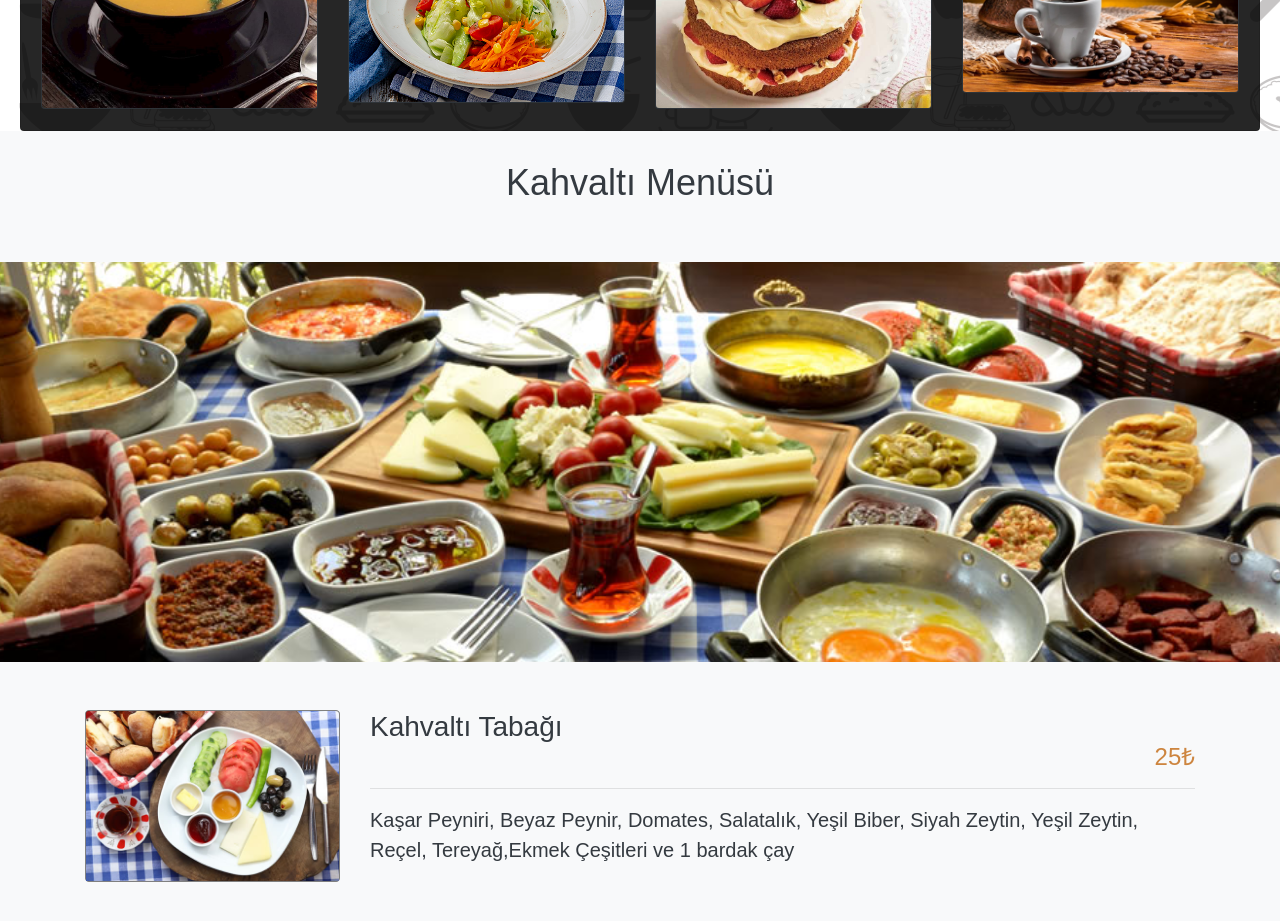
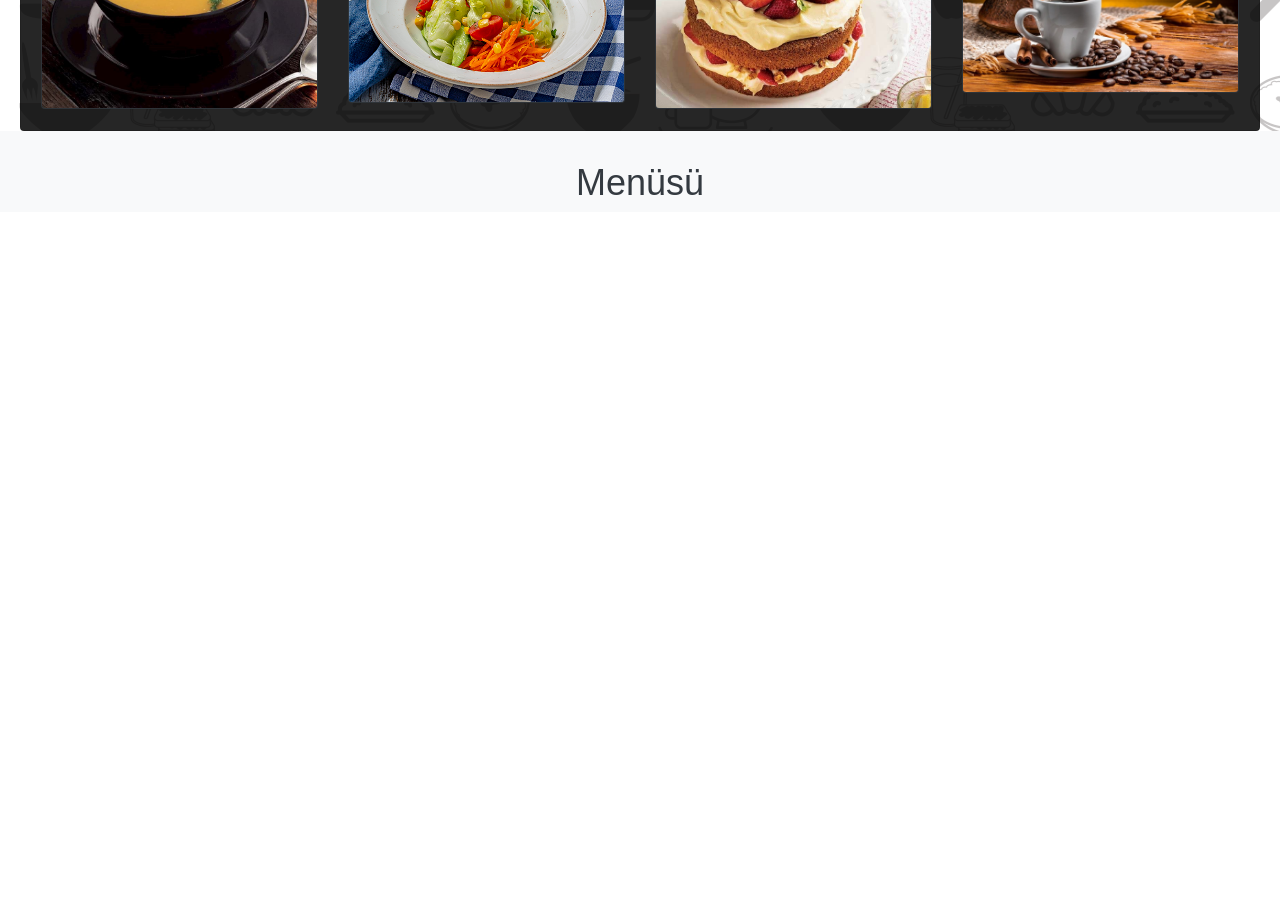
Before and after one commit to QRCodeProjectGroup/QRCodePoject, a React (Create React App) app: page / in a window 1280 px wide. Shown: the part 2220-3141 px from the top of the page. After the commit the page ends 2432 px from the top, so only its background shows below. Built offline with nearby package versions, Linux system fonts and the light colour scheme; a web font is replaced by a local one.

Commit message:
arrangements were made.

```diff
--- a/src/components/Home/Home.jsx
+++ b/src/components/Home/Home.jsx
@@ -7,30 +7,21 @@ import Footer from '../Footer/Footer'
 import './Home.css'
 
 
-function Home(props){
-
-    return(
+function Home(props) {
+    const params = props.location.hash.slice(1)
+    return (
 
         <>
-         <Welcome/>
-         <Restaurant/>
+            <Welcome />
+            <Restaurant />
+            <Menu />
 
-         <Menu/>
+            <div class="container-fluid bg-light text-dark">
 
-        <div class="container-fluid bg-light text-dark">
-
-  <section id="KAHVALTI">
- <MenuDetailCard/>
-  </section>
-
-  <section id="BURGER">
-  <MenuDetailCard/>
-  </section>
-  <section id="MAKARNA">
-  <MenuDetailCard/>
-  </section>
-</div>
-
+                <section id={params.toLowerCase()}>
+                    <MenuDetailCard title={params.toLowerCase()}/>
+                </section>
+            </div>
         </>
     )
 }
--- a/src/components/Menu/MenuCard.jsx
+++ b/src/components/Menu/MenuCard.jsx
@@ -4,17 +4,17 @@ import photos from '../../data/photos'
 
 
 function MenuCard(props) {
-
+  const {id,title} = props
   return (
     <>
       <div className="row">
         <div className="col">
           <div class="card bg-dark text-white" id="cardBody" data-aos="flip-left" data-aos-duration="800">
 
-            <img src={photos[`${props.id}`]} id="image" class="card-img" alt="..." />
+            <img src={photos[`${id}`]} id="image" class="card-img" alt="..." />
             <div class="card-img-overlay" id="cardImg">
               <div id="baslik">
-                <a class="card-title" href={`#${props.title}`} id="cardTitle">{props.title}</a>
+                <a class="card-title" href={`#${title.toLowerCase()}`} id="cardTitle">{props.title}</a>
               </div>
             </div>
           </div>
--- /dev/null
+++ b/src/components/Menu/MenuDetail.jsx
@@ -0,0 +1,17 @@
+import React from 'react';
+import MenuDetailCard from './MenuDetailCard';
+
+function MenuDetail(props) {
+    const { cardItems } = props
+    return (
+        <>
+            <div className="container">
+                <div className="row">
+                    {cardItems}
+                </div>
+            </div>
+        </>
+    )
+}
+
+export default MenuDetail;
--- a/src/components/Menu/MenuDetailCard.jsx
+++ b/src/components/Menu/MenuDetailCard.jsx
@@ -1,50 +1,41 @@
-import React from 'react';
-import detail from '../../data/detail.json';
+import React, { useContext } from 'react';
 import detailPhotos from '../../data/detailfoto.js';
 import './Menu.css';
 import menu from '../../data/menus.json'
+import MenuDetail from './MenuDetail';
 
-function MenuDetailCard(props){
-
-const cardItems = menu.data.map((item,index) =>
-        item.cesitler.map((item2,index) =>(
+function MenuDetailCard(props) {
+    const { title } = props;
+    const { data } = menu
+    let cardItems
+    data.filter(item => item.ogunIsmi.toLocaleLowerCase() === title)
+        .map(item => {
+            cardItems = item.cesitler.map((detail, index) => {
+                return (
                     <>
-
-            <div className="col-sm-3" key={item2.id} >
-               <div class="card mt-5" id="cardColor" data-aos="fade-right" data-aos-duration="900">
-  <img src={detailPhotos[`${item2.id}`]} class="card-img-top" alt="..."/>
+                        <div className="col-sm-3" key={detail.id} >
+                            <div class="card mt-5" id="cardColor">
+                                <img src={detailPhotos[`${detail.id}`]} class="card-img-top" alt="..." />
 
                             </div>
                         </div>
                         <div className="col-sm-9 mt-5" >
-<h5 id="titleStyle" data-aos="fade-left" data-aos-duration="900">{item2.title}
-<p data-aos="fade-left" data-aos-duration="900" id="textAlign">{item2.fiyat}</p></h5>
-<hr/>
-<p data-aos="fade-left" data-aos-duration="900">{item2.detail}</p>
+                            <h5>{detail.title} <p id="textAlign">{detail.fiyat}</p></h5>
+                            <hr />
+                            <p>{detail.detail}</p>
 
                         </div>
                     </>
                 )
-        )
-    )
-
-    return(
+            })
+        })
+    return (
         <>
             <div className="row">
-    <h2 id="h">Kahvaltı Menüsü</h2>
+                <h2 id="h">{title} Menüsü</h2>
 
             </div>
-<div className="row" id="kahvaltiSofrasi">
-
-</div>
-
-<div className="container">
-    <div className="row">
-
-    {cardItems}
-
-</div>
-</div>
+            <MenuDetail cardItems={cardItems} />
         </>
     )
 }
--- a/src/data/menus.json
+++ b/src/data/menus.json
@@ -2,7 +2,7 @@
     "data":[
 
         {
-            "ogunIsmi":"Kahvaltı",
+            "ogunIsmi":"Kahvalti",
             "uniqKey":1,
             "cesitler":[
                 {
```
Also changed, not shown: src/components/Menu/Menu.jsx (+4 -4 lines). Lines whose indentation alone changed are shown as unchanged.
